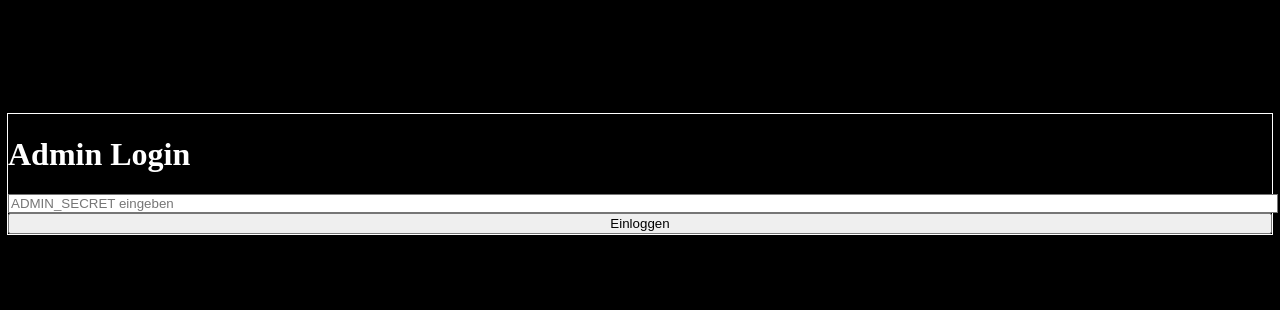
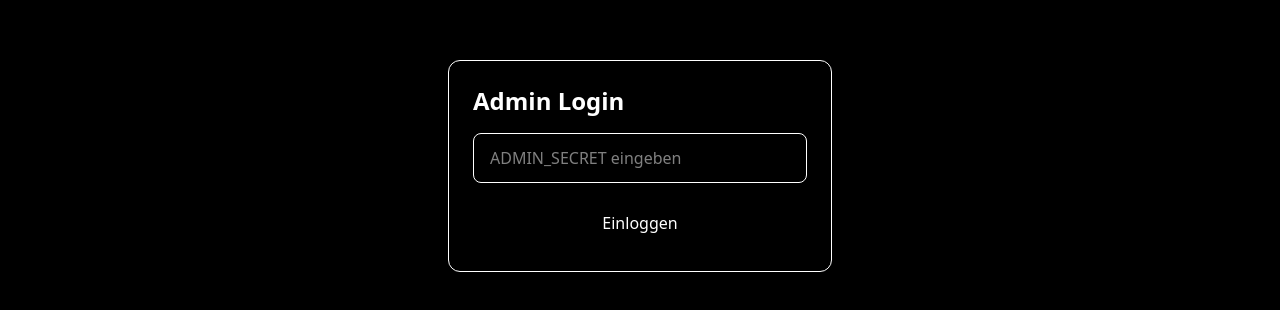
Before and after one commit to RichardSack/ContentOS, a Next.js app: page /admin in a window 1280 px wide. Shown: the part 234-544 px from the top of the page. Built offline with nearby package versions, Linux system fonts and the light colour scheme.

Commit message:
fix: tailwindcss v4 postcss plugin + hydration warning
- Install @tailwindcss/postcss and update postcss.config.mjs
- Update globals.css to use @import tailwindcss
- Add suppressHydrationWarning to html and body tags in layout.tsx

```diff
--- a/app/globals.css
+++ b/app/globals.css
@@ -1,6 +1,4 @@
-@tailwind base;
-@tailwind components;
-@tailwind utilities;
+@import "tailwindcss";
 
 html,
 body {
--- a/app/layout.tsx
+++ b/app/layout.tsx
@@ -12,8 +12,8 @@ export default function RootLayout({
   children: React.ReactNode;
 }>) {
   return (
-    <html lang="de">
-      <body className="bg-black text-white min-h-screen antialiased">
+    <html lang="de" suppressHydrationWarning>
+      <body className="bg-black text-white min-h-screen antialiased" suppressHydrationWarning>
         {children}
       </body>
     </html>
--- a/postcss.config.mjs
+++ b/postcss.config.mjs
@@ -1 +1,8 @@
-/** @type {import('postcss-load-config').Config} */ const config = { plugins: { tailwindcss: {}, autoprefixer: {}, }, }; export default config;
+/** @type {import('postcss-load-config').Config} */
+const config = {
+  plugins: {
+    "@tailwindcss/postcss": {},
+  },
+};
+
+export default config;
```
Also changed, not shown: package.json (+7 -6 lines), next-env.d.ts, 2 other files (tests, documents, lock files or other folders).
